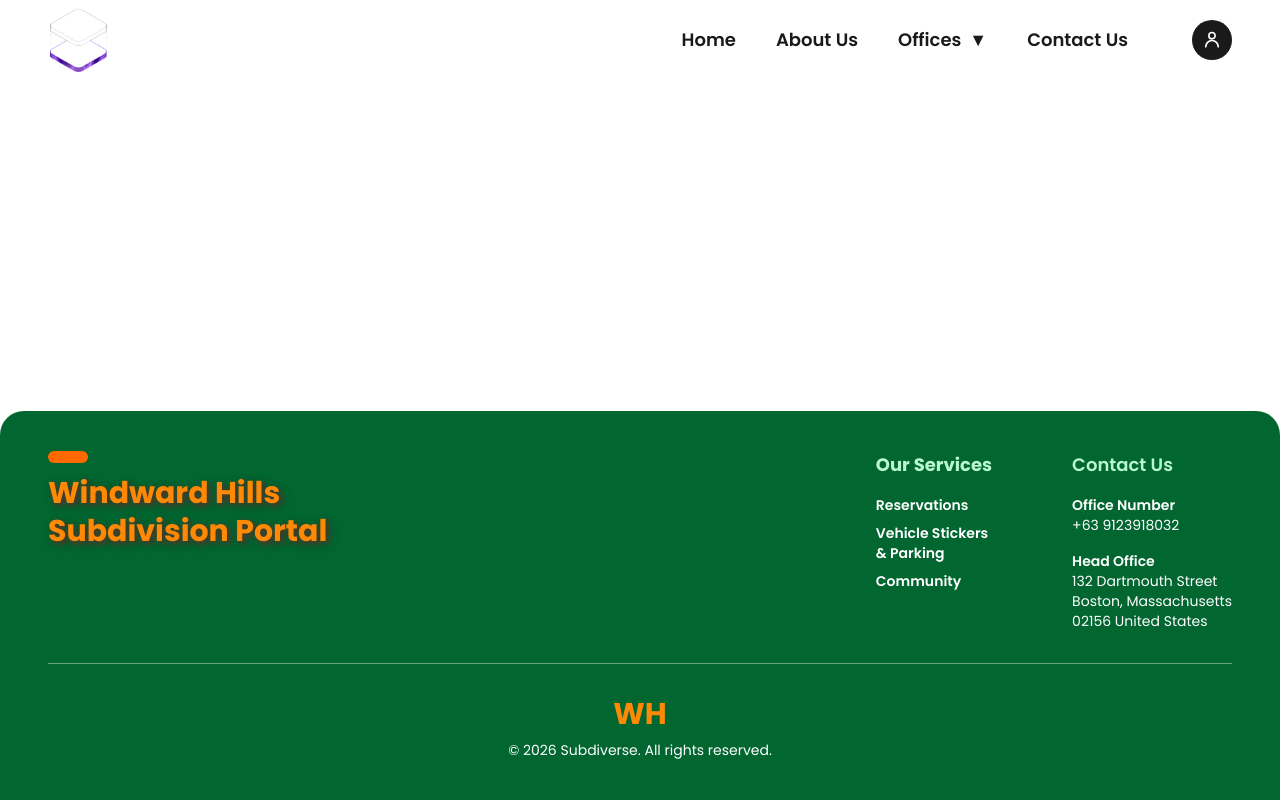
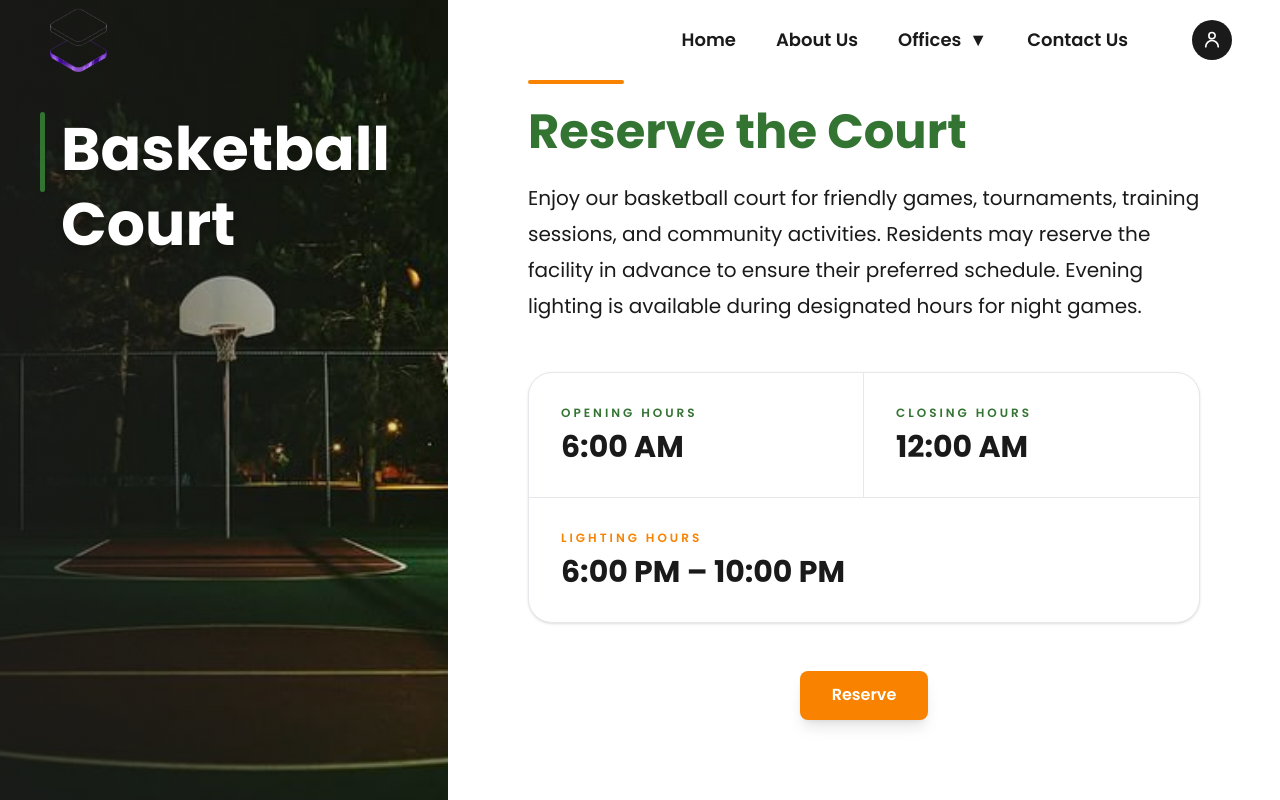
Before and after one commit to FioMartizano/Subdiverse, a React app in the folder frontend/: page /reservation/court in a window 1280 px wide. Shown: the top 800 px of the page. Built offline with nearby package versions, Linux system fonts and the light colour scheme; the HTML template or start-up script is replaced by a standard one.

Commit message:
BasketballCourt.jsx

```diff
--- a/frontend/package.json
+++ b/frontend/package.json
@@ -10,9 +10,11 @@
     "preview": "vite preview"
   },
   "dependencies": {
+    "@heroicons/react": "^2.2.0",
     "@tailwindcss/vite": "^4.3.1",
     "react": "^19.2.7",
     "react-dom": "^19.2.7",
+    "react-icons": "^5.6.0",
     "react-router-dom": "^7.18.0",
     "tailwindcss": "^4.3.1"
   },
--- a/frontend/src/AppRoutes.jsx
+++ b/frontend/src/AppRoutes.jsx
@@ -6,6 +6,7 @@ import AboutUs from "./pages/Guest/AboutUs";
 
 /*try*/
 import ReservationHome from "./pages/Resident/Reservation/ReservationHome";
+import BasketballCourt from "./pages/Resident/Reservation/BasketballCourt";
 
 /*
 import Contact from "./pages/Guest/Contact";
@@ -66,6 +67,7 @@ function AppRoutes() {
 
       {/*try*/}
       <Route path="/reservation" element={<ReservationHome />} />
+      <Route path="/reservation/court" element={<BasketballCourt />} />
 
 
       {/*
--- /dev/null
+++ b/frontend/src/pages/Resident/Reservation/BasketballCourt.jsx
@@ -0,0 +1,110 @@
+import { Link } from "react-router-dom";
+import courtImg from "../../../assets/court.jpg";
+
+function BasketballCourt() {
+  return (
+    <div className="min-h-screen bg-white overflow-x-hidden">
+
+      <div className="flex flex-col lg:flex-row min-h-screen">
+
+        {/*image position adjust here na lang*/}
+        <div className="relative lg:w-[35%] h-[350px] lg:h-screen overflow-hidden flex-shrink-0">
+
+          <img
+            src={courtImg}
+            alt="Basketball Court"
+            className="w-full h-full object-cover scale-105 transition duration-700"
+          />
+
+          <div className="absolute inset-0 bg-gradient-to-r from-black/70 via-black/40 to-transparent"></div>
+
+          <div className="absolute top-28 left-10">
+
+            <div className="flex items-start gap-4">
+
+              <div className="w-[5px] h-20 rounded-full bg-[var(--color-primary)]"></div>
+
+              <div>
+
+                <h1 className="text-5xl lg:text-6xl font-bold text-white leading-tight drop-shadow-lg">Basketball</h1>
+
+                <h1 className="text-5xl lg:text-6xl font-bold text-white leading-tight drop-shadow-lg">Court</h1>
+
+              </div>
+
+            </div>
+
+          </div>
+
+        </div>
+
+        {/*details part*/}
+        <div className="lg:w-[65%] flex items-center justify-center py-16 lg:py-0">
+
+          <div className="w-full max-w-5xl px-8 lg:px-20">
+
+            <div className="w-24 h-1 rounded-full bg-[var(--color-secondary)] mb-6"></div>
+
+            <h2 className="text-5xl font-bold text-[var(--color-primary)] mb-6">
+              Reserve the Court
+            </h2>
+
+            <p className="text-lg lg:text-xl leading-9 text-[var(--color-black)] mb-12 max-w-4xl">
+              Enjoy our basketball court for friendly games, tournaments,
+              training sessions, and community activities. Residents may
+              reserve the facility in advance to ensure their preferred
+              schedule. Evening lighting is available during designated
+              hours for night games.
+            </p>
+
+            {/*TIME (adjust AFTER interview)*/}
+
+            <div className="bg-white border border-gray-200 rounded-3xl shadow-sm">
+
+              <div className="grid md:grid-cols-2">
+
+                <div className="p-8 border-b md:border-b-0 md:border-r border-gray-200">
+
+                  <p className="text-xs uppercase tracking-[0.25em] text-[var(--color-primary)] font-semibold mb-2">Opening Hours</p>
+
+                  <p className="text-3xl font-bold text-[var(--color-black)]">6:00 AM</p>
+
+                </div>
+
+                <div className="p-8">
+
+                  <p className="text-xs uppercase tracking-[0.25em] text-[var(--color-primary)] font-semibold mb-2">Closing Hours</p>
+
+                  <p className="text-3xl font-bold text-[var(--color-black)]">12:00 AM</p>
+
+                </div>
+
+              </div>
+
+              <div className="border-t border-gray-200 p-8">
+
+                <p className="text-xs uppercase tracking-[0.25em] text-[var(--color-secondary)] font-semibold mb-2">Lighting Hours</p>
+
+                <p className="text-3xl font-bold text-[var(--color-black)]">6:00 PM – 10:00 PM</p>
+
+              </div>
+
+            </div>
+
+            <div className="mt-12 flex justify-center">
+
+              <Link to="/reservation/courtPaymentS1" className="btn-reservation px-12 py-4 text-lg shadow-lg hover:shadow-xl">Reserve</Link>
+
+            </div>
+
+          </div>
+
+        </div>
+
+      </div>
+
+    </div>
+  );
+}
+
+export default BasketballCourt;
```
Also changed, not shown: 1 other file (tests, documents, lock files or other folders).
